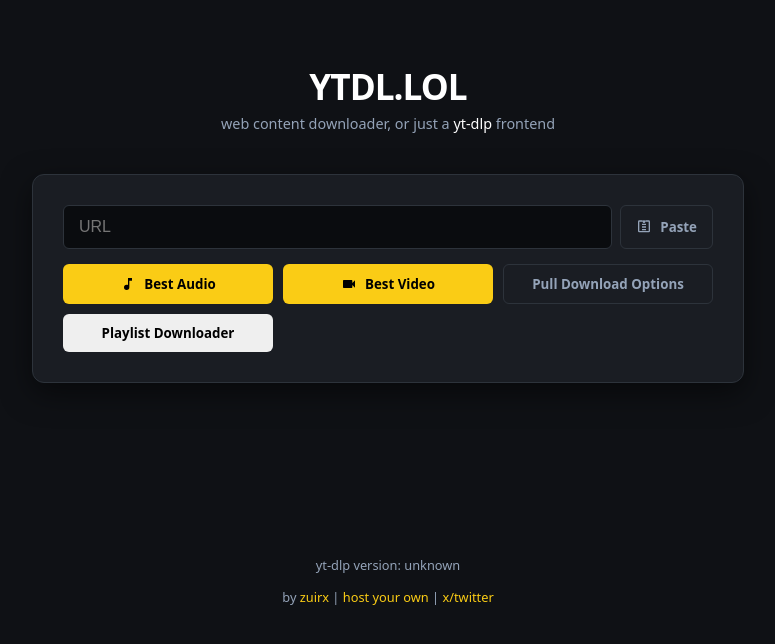
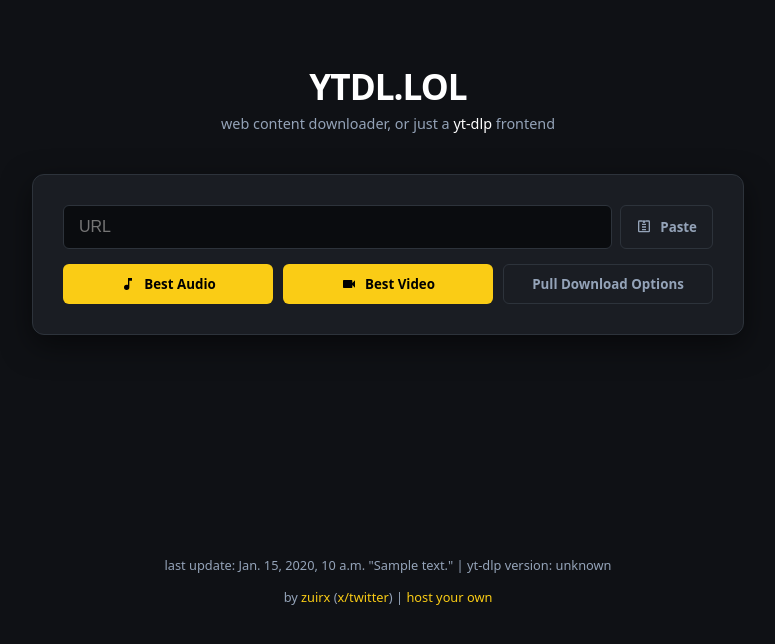
Before and after one commit to zuirx/ytdl-django, a Django app: page / in a window 1280 px wide. Shown: the top 644 px of the page, without its empty margins (252-1027 px from the left). Run offline with Django 5.2, Linux system fonts and the light colour scheme; tables that the repository leaves empty hold one stand-in row (values such as "Sample post"); a database or web service that is not in the repository returns one stand-in record (values such as "Sample title"); data that the repository does not hold is empty.

Commit message:
show update in footer

```diff
--- a/main/templates/main/home.html
+++ b/main/templates/main/home.html
@@ -257,7 +257,7 @@
                     Best Video
                 </button>
                 <button type="submit" name="action" value="info" class="btn-ghost">Pull Download Options</button>
-                <button type="submit" name="action" value="playlist" class="btn-secondary">Playlist Downloader</button>
+                <!-- <button type="submit" name="action" value="playlist" class="btn-secondary">Playlist Downloader</button> -->
             </div>
         </form>
     </main>
@@ -353,13 +353,14 @@
     {% endif %}
 
     <footer>
-        {% if lastupdate %}
-            <span>last update: {{lastup}} {% if lastuptdy %} <span class="alert-up">!</span> {% endif %}</span>
+        {% if lastup %}
+            <span>last update: {{lastup}} {% if lastuptxt %} "{{lastuptxt}}" {% endif %} {% if lastuptdy %} <span class="alert-up">!</span> {% endif %}</span>
+            |
         {% endif %}
         {% if ytdlpver %}
             <span>yt-dlp version: {{ytdlpver}}</span>
         {% endif %}
-        <p>by <a href="https://zuirx.com">zuirx</a> | <a href="https://github.com/zuirx/ytdl-django">host your own</a> | <a href="https://x.com/zuirxriuz" target="_blank" rel="noopener">x/twitter</a></p>
+        <p>by <a href="https://zuirx.com">zuirx</a> (<a href="https://x.com/zuirxriuz" target="_blank" rel="noopener">x/twitter</a>) | <a href="https://github.com/zuirx/ytdl-django">host your own</a></p>
     </footer>
 
     <script>
--- a/main/views.py
+++ b/main/views.py
@@ -1,13 +1,14 @@
-import yt_dlp, os, re, random, subprocess, pprint, traceback
+import yt_dlp, os, re, random, subprocess, pprint, traceback, requests
+from datetime import datetime, timedelta, timezone as tz
+from importlib.metadata import version
 from django.shortcuts import render, redirect
 from django.http import FileResponse
 from django.utils import timezone
 from django.contrib import messages
-from datetime import timedelta
-from importlib.metadata import version
 
 DOWNLOAD_DIR = 'content-downloads'
 MIX_DIR = 'content-mix'
+GITREPO = 'https://api.github.com/repos/zuirx/ytdl-django/commits'
 
 def home_yt(request, subpath=''):
 
@@ -18,6 +19,13 @@ def home_yt(request, subpath=''):
 
     elif "https://youtu.be" in subpath:
         return download_yt(request,subpath)
+
+    lastup, lastuptxt = '','' ; lastuptdy = False
+    if True:
+        lastup, lastuptxt = get_last_update_github()
+        today = datetime.now(tz.utc).strftime('%Y-%m-%dT%H:%M:%SZ')
+        if lastup == today: lastuptdy = True
+    # except: pass
 
     if request.method == 'POST':
         url = request.POST.get("yt_link")
@@ -94,7 +102,10 @@ def home_yt(request, subpath=''):
     theme = request.COOKIES.get('theme')
     context = {
         'theme' : theme,
-        'ytdlpver' : ytdlpver
+        'ytdlpver' : ytdlpver,
+        'lastup' : lastup,
+        'lastuptxt' : lastuptxt,
+        'lastuptdy' : lastuptdy,
     }
     return render(request, 'main/home.html', context)
 
@@ -119,6 +130,20 @@ def user_def_cookie(request):
         )
 
     return response
+
+
+def get_last_update_github():
+
+    headers = {"Accept": "application/vnd.github.v3+json"}
+
+    response = requests.get(GITREPO, headers=headers)
+
+    if response.status_code == 200:
+        commits = response.json()
+        if commits:
+            last_commit_date = commits[0]['commit']['committer']['date']
+            commit_text = commits[0]['commit']['message']
+            return last_commit_date, commit_text
 
 
 def ffconverter(inn, out, param):
```
